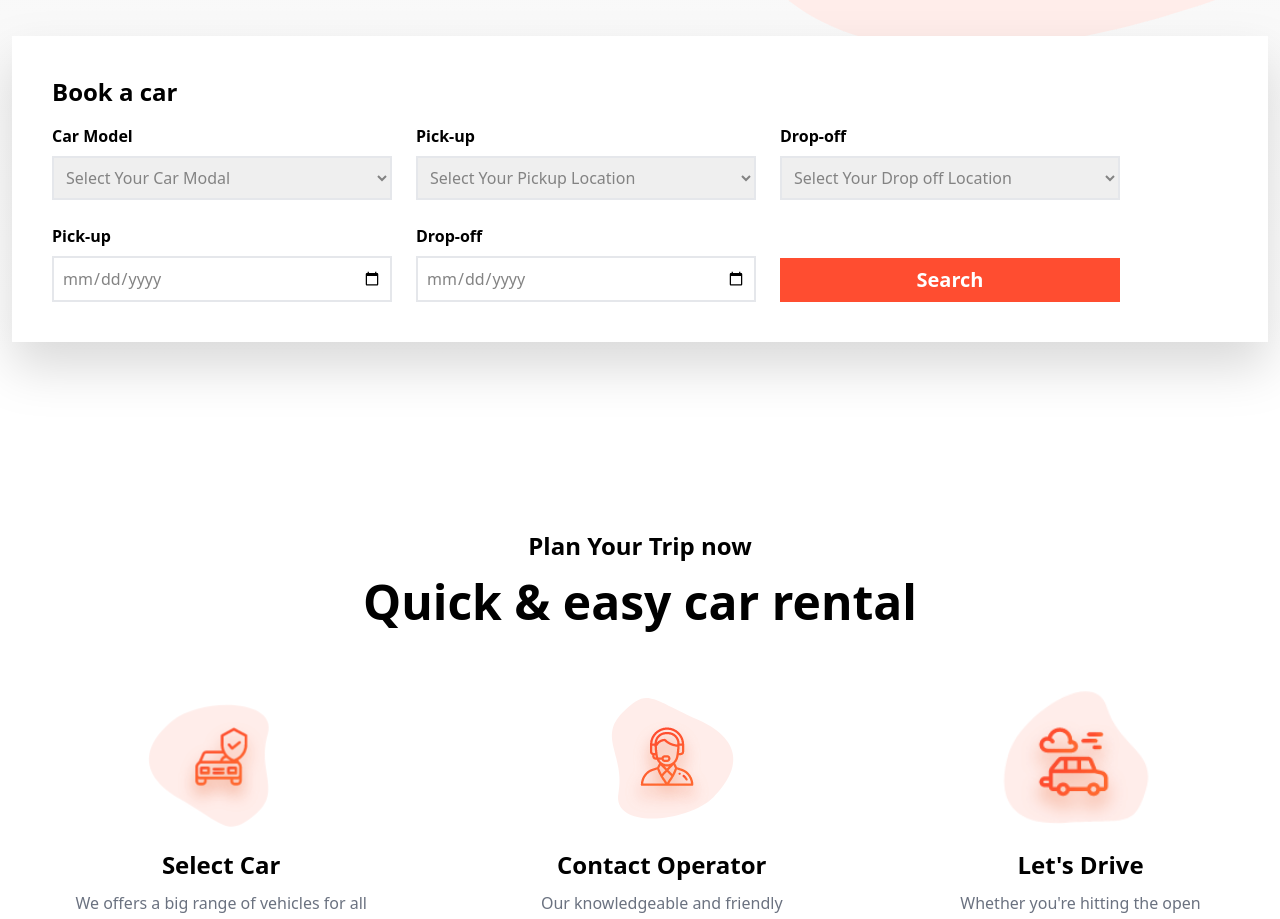
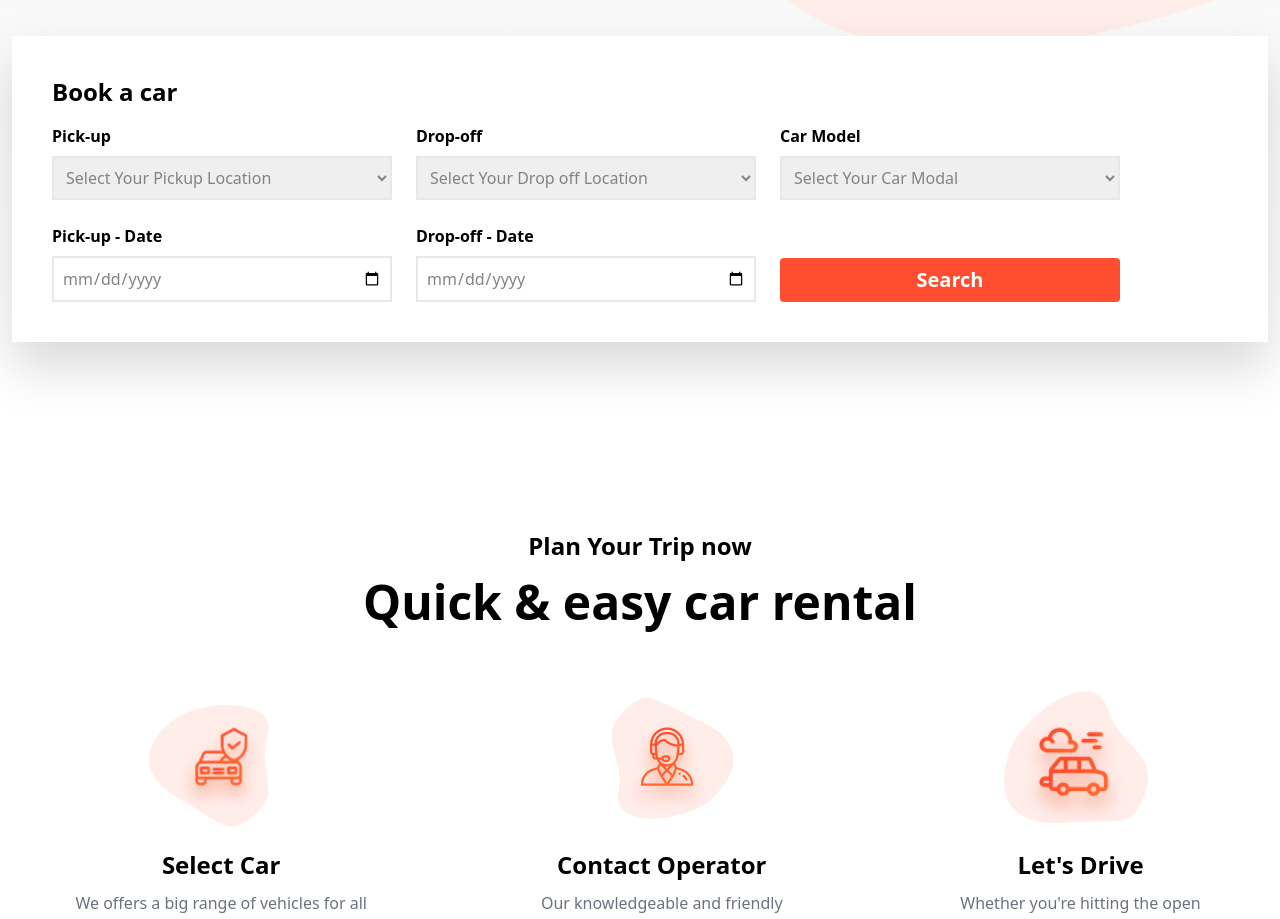
Before and after one commit to shivanshlearnify/carRental, a React (Vite) app: page / in a window 1280 px wide. Shown: the part 820-1739 px from the top of the page. Built offline with nearby package versions, Linux system fonts and the light colour scheme; what tailwindcss-gradients would draw is missing.

Commit message:
ui updates

```diff
--- a/src/components/booking/Booking.jsx
+++ b/src/components/booking/Booking.jsx
@@ -7,51 +7,67 @@ const Booking = () => {
       <div className="max-w-7xl m-auto p-3 relative">
         <div className="max-w-7xl m-auto lg:max-h-80 p-10 bg-white mt-16 drop-shadow-2xl">
           {/* <img className="absolute z-0 bg-cover bg-center" src={bookingimg} alt="bg" /> */}
-          <div className="heading text-2xl font-bold mb-4 md:text-center sm:text-center">Book a car</div>
+          <div className="heading text-2xl font-bold mb-4 md:text-center sm:text-center">
+            Book a car
+          </div>
           <div className="flex flex-wrap gap-6 relative sm:justify-center md:justify-center">
             <div className="flex flex-col w-[340px] ">
-              <label className="font-bold mb-2" htmlFor="">Car Model</label>
+              <label className="font-bold mb-2" htmlFor="">
+                Pick-up
+              </label>
               <select className="border-2 p-2 text-[#838383]">
-                <option>Select Your Car Modal</option>
-                <option>Option 1</option>
-                <option>Option 2</option>
-                <option>Option 3</option>
-                <option>Option 4</option>
-                <option>Option 5</option>
+                <option>Select Your Pickup Location</option>
+                <option>Terminal 1</option>
+                <option>Anand Vihar</option>
+                <option>vasant Kunj</option>
+                <option>Kalka ji</option>
+                <option>Chawri Bazar</option>
+                <option>Sadar Bazar</option>
               </select>
             </div>
             <div className="flex flex-col w-[340px] ">
-              <label className="font-bold mb-2" htmlFor="">Pick-up</label>
+              <label className="font-bold mb-2" htmlFor="">
+                Drop-off
+              </label>
               <select className="border-2 p-2 text-[#838383]">
-                <option>Select Your Pickup Location</option>
-                <option>Option 1</option>
-                <option>Option 2</option>
-                <option>Option 3</option>
-                <option>Option 4</option>
-                <option>Option 5</option>
+                <option>Select Your Drop off Location</option>
+                <option>Terminal 1</option>
+                <option>Anand Vihar</option>
+                <option>vasant Kunj</option>
+                <option>Kalka ji</option>
+                <option>Chawri Bazar</option>
+                <option>Sadar Bazar</option>
               </select>
             </div>
             <div className="flex flex-col w-[340px] ">
-              <label className="font-bold mb-2" htmlFor="">Drop-off</label>
+              <label className="font-bold mb-2" htmlFor="">
+                Car Model
+              </label>
               <select className="border-2 p-2 text-[#838383]">
-                <option>Select Your Drop off Location</option>
-                <option>Option 1</option>
-                <option>Option 2</option>
-                <option>Option 3</option>
-                <option>Option 4</option>
-                <option>Option 5</option>
+                <option>Select Your Car Modal</option>
+                <option>Audi A1 S-line</option>
+                <option>Mercedez-Benz GLK</option>
+                <option>VW Golf 6</option>
+                <option>VW Passat CC</option>
+                <option>Toyota Camry</option>
               </select>
             </div>
             <div className="flex flex-col w-[340px] ">
-              <label className="font-bold mb-2" htmlFor="">Pick-up</label>
+              <label className="font-bold mb-2" htmlFor="">
+                Pick-up - Date
+              </label>
               <input className="border-2 p-2 text-[#838383]" type="date" />
             </div>
             <div className="flex flex-col w-[340px] ">
-              <label className="font-bold mb-2" htmlFor="">Drop-off</label>
+              <label className="font-bold mb-2" htmlFor="">
+                Drop-off - Date
+              </label>
               <input className="border-2 p-2 text-[#838383]" type="date" />
             </div>
             <div className="flex flex-col w-[340px] justify-end font-semibold">
-              <button className="bg-[#ff4d30] p-2 text-white text-xl">Search</button>
+              <button className="bg-[#ff4d30] p-2 text-white text-xl rounded">
+                Search
+              </button>
             </div>
           </div>
         </div>
--- a/src/pages/registration/SignIn.jsx
+++ b/src/pages/registration/SignIn.jsx
@@ -5,7 +5,7 @@ const SignIn = () => {
   const navigate = useNavigate();
   return (
     <div className="flex justify-center items-center h-screen">
-      <div className=" bg-[#ff4c3044] max-w-lg w-full rounded px-8 py-5">
+      <div className=" bg-[#ff4c3044] max-w-lg w-full rounded px-8 py-5 mx-3">
         <h2 className="text-center text-2xl font-semibold mb-4">Login</h2>
         <div className="flex flex-col gap-4">
           <input
--- a/src/pages/registration/Signup.jsx
+++ b/src/pages/registration/Signup.jsx
@@ -5,7 +5,7 @@ const Signup = () => {
     const navigate = useNavigate();
     return (
       <div className="flex justify-center items-center h-screen">
-        <div className=" bg-[#ff4c3044] max-w-lg w-full rounded px-8 py-5">
+        <div className=" bg-[#ff4c3044] max-w-lg w-full rounded px-8 py-5 mx-3">
           <h2 className="text-center text-2xl font-semibold mb-4">Sign Up</h2>
           <div className="flex flex-col gap-4">
             <input
--- a/src/pages/vehicle/Vehicle.jsx
+++ b/src/pages/vehicle/Vehicle.jsx
@@ -2,6 +2,7 @@ import React from "react";
 import HeroBanner from "../../components/heroBanner/HeroBanner";
 import HeroBanner2 from "../../components/heroBanner2/HeroBanner2";
 import Layout from "../../components/layout/Layout";
+import Booking from "../../components/booking/Booking";
 
 const data = [
   {
@@ -48,7 +49,10 @@ const Vehicle = () => {
       <HeroBanner name={"Vehicle"} />
       <div className="max-w-6xl mx-auto p-3 flex flex-wrap gap-12 my-20 justify-center">
         {data.map((item, index) => (
-          <div className="max-w-[528px] w-full rounded-t-md rounded-b-md cursor-pointer shadow-2xl" key={index}>
+          <div
+            className="max-w-[528px] w-full rounded-t-md rounded-b-md cursor-pointer shadow-2xl"
+            key={index}
+          >
             <img
               className="max-w-[528px] w-full h-[300px] rounded-t-md"
               src={item.img}
@@ -74,12 +78,17 @@ const Vehicle = () => {
                 </h2>
               </div>
               <div>
-              <button className="w-full cursor-pointer px-4 py-2 bg-[#ff4d30] rounded-b-md text-white">Book a ride</button>
+                <a href="#booking">
+                  <button className="w-full cursor-pointer px-4 py-2 bg-[#ff4d30] rounded-b-md text-white">
+                    Book a ride
+                  </button>
+                </a>
               </div>
             </div>
           </div>
         ))}
       </div>
+      <Booking />
       <HeroBanner2 />
     </Layout>
   );
```
